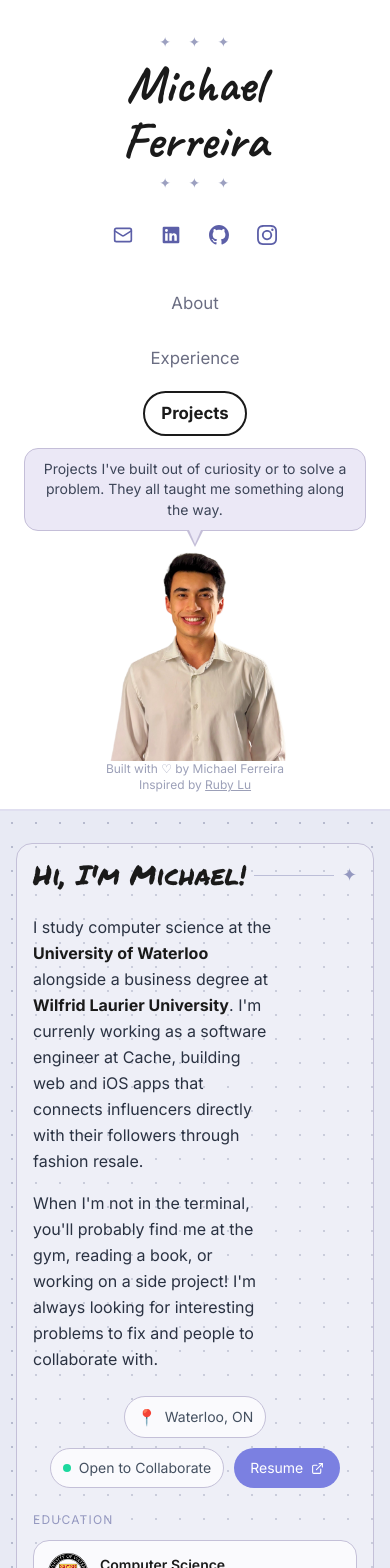
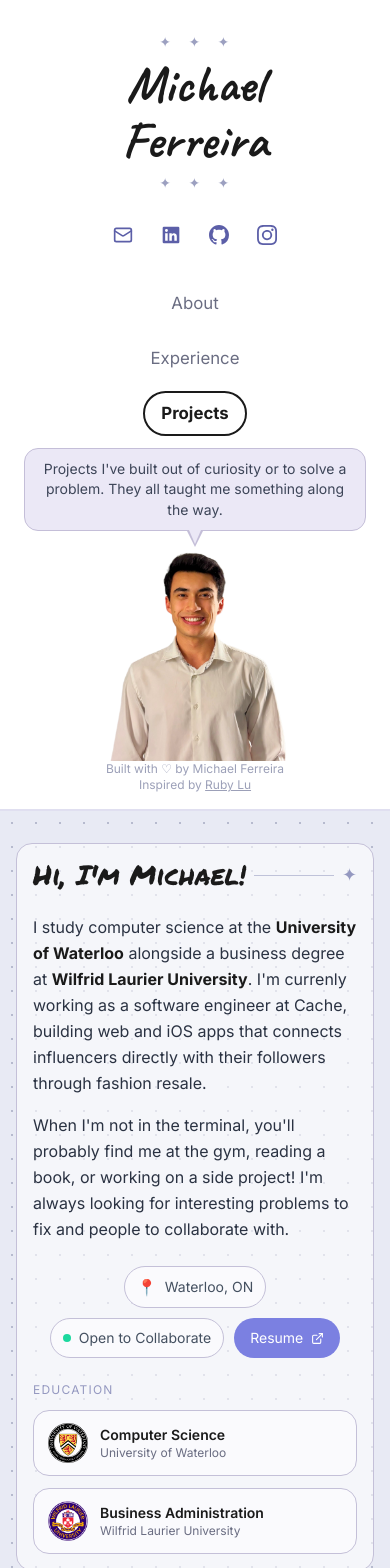
Before and after one commit to michaeljf07/personal-website3.0, a Next.js app: page / in a window 390 px wide. Shown: the top 1568 px of the page. Built offline with nearby package versions, Linux system fonts and the light colour scheme; no server answers.

Commit message:
nit: card transparency

```diff
--- a/app/components/hero/AboutPanel.tsx
+++ b/app/components/hero/AboutPanel.tsx
@@ -18,7 +18,7 @@ const education = [
 export default function AboutPanel() {
     return (
         <div className="space-y-6 w-full">
-            <div className="space-y-4 max-w-3/4">
+            <div className="space-y-4 max-w-full md:max-w-3/4 lg:max-w-3/4">
                 <p className="text-base text-(--color-text-body) leading-relaxed">
                     I study computer science at the{" "}
                     <strong className="text-(--color-text)">University of Waterloo</strong>{" "}
--- a/app/page.tsx
+++ b/app/page.tsx
@@ -16,7 +16,7 @@ export default function Home() {
                     <section
                         id="about"
                         className="scroll-mt-4 sm:scroll-mt-6 py-8 sm:py-10 border-b border-dashed border-(--color-border-dashed)">
-                        <div className="rounded-2xl sm:rounded-3xl bg-(--color-bg-card)/40 border border-(--color-border-card) backdrop-blur-sm max-lg:backdrop-blur-none p-4 sm:p-6">
+                        <div className="rounded-2xl sm:rounded-3xl bg-(--color-bg-card)/90 border border-(--color-border-card) backdrop-blur-none p-4 sm:p-6">
                             <SectionHeading>Hi, I&apos;m Michael!</SectionHeading>
                             <AboutPanel />
                         </div>
@@ -25,7 +25,7 @@ export default function Home() {
                     <section
                         id="experience"
                         className="scroll-mt-4 sm:scroll-mt-6 py-8 sm:py-10 border-b border-dashed border-(--color-border-dashed)">
-                        <div className="rounded-2xl sm:rounded-3xl bg-(--color-bg-card)/40 border border-(--color-border-card) backdrop-blur-sm max-lg:backdrop-blur-none p-4 sm:p-6">
+                        <div className="rounded-2xl sm:rounded-3xl bg-(--color-bg-card)/90 border border-(--color-border-card) backdrop-blur-none p-4 sm:p-6">
                             <SectionHeading>Experience</SectionHeading>
                             <ExperiencePanel />
                         </div>
@@ -34,7 +34,7 @@ export default function Home() {
                     <section
                         id="projects"
                         className="scroll-mt-4 sm:scroll-mt-6 py-8 sm:py-10 pb-10">
-                        <div className="rounded-2xl sm:rounded-3xl bg-(--color-bg-card)/40 border border-(--color-border-card) backdrop-blur-sm max-lg:backdrop-blur-none p-4 sm:p-6">
+                        <div className="rounded-2xl sm:rounded-3xl bg-(--color-bg-card)/90 border border-(--color-border-card) backdrop-blur-none p-4 sm:p-6">
                             <SectionHeading>Projects</SectionHeading>
                             <ProjectsPanel />
                         </div>
```
